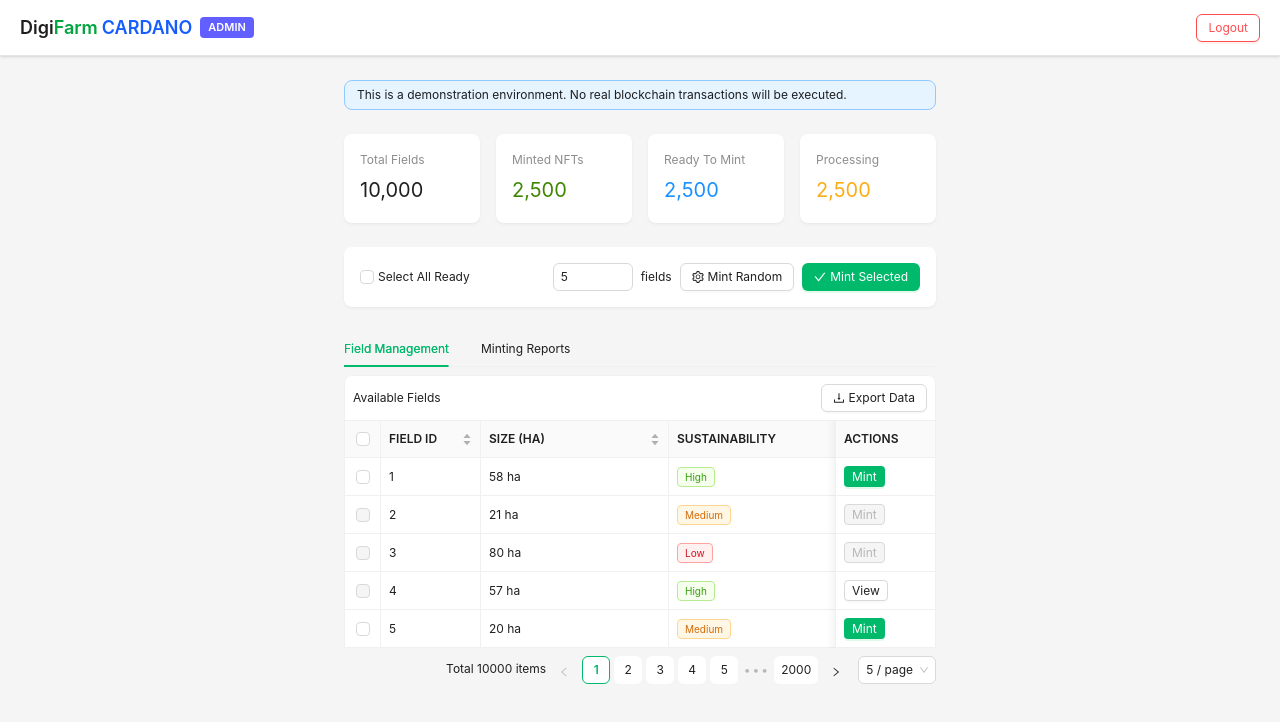
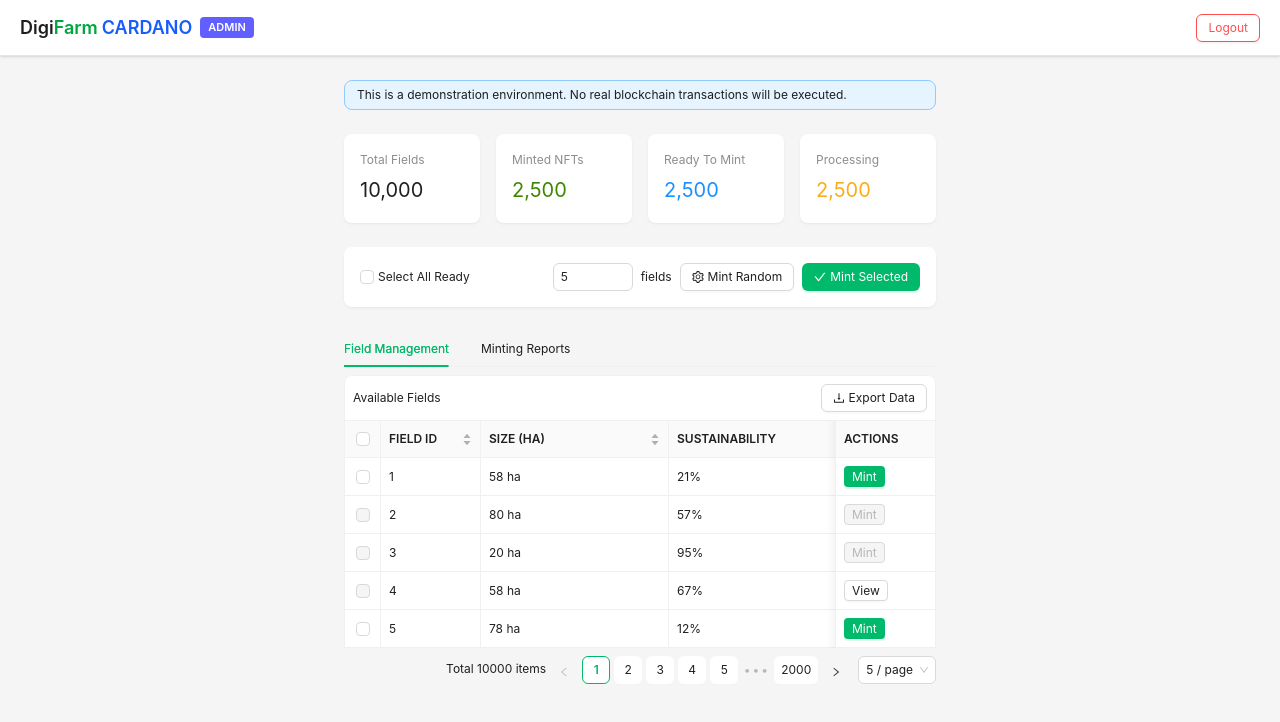
Before and after one commit to digifarmio/cardano_1300178, a React (Vite) app in the folder client/: page /admin in a window 1280 px wide. Shown: the top 722 px of the page. Built offline with nearby package versions, Linux system fonts and the light colour scheme; sample sign-in values are in the browser's storage.

Commit message:
feat(user): add user layout and dashboard screen

```diff
--- a/client/src/lib/types.ts
+++ b/client/src/lib/types.ts
@@ -20,13 +20,14 @@
 export interface FieldRecord {
   fieldId: string;
   size: number;
-  sustainability: string;
+  sustainability: string | number;
   status: string;
 }
 
-export interface MintReport {
+export interface MintingReport {
   date: string;
   totalFields: number;
   minted: number;
   failed: number;
+  csvUrl?: string;
 }
--- /dev/null
+++ b/client/src/lib/utils.ts
@@ -0,0 +1,24 @@
+export const fieldStatuses = ['Ready', 'Pending', 'In Progress', 'Minted'];
+export const nftStatuses = ['Claimable', 'Owned', 'Locked'];
+
+export const generateFieldsRecords = (count: number) =>
+  Array.from({ length: count }, (_, i) => ({
+    fieldId: (i + 1).toString(),
+    size: Math.floor(Math.random() * 91) + 10,
+    sustainability: Math.floor(Math.random() * 91) + 10,
+    status: fieldStatuses[i % fieldStatuses.length],
+  }));
+
+export const generateNftsRecords = (count: number) =>
+  Array.from({ length: count }, (_, i) => ({
+    fieldId: (i + 1).toString(),
+    size: Math.floor(Math.random() * 91) + 10,
+    sustainability: Math.floor(Math.random() * 91) + 10,
+    status: nftStatuses[i % nftStatuses.length],
+  }));
+
+export const mockData = [
+  { date: '2025-05-20', totalFields: 24, minted: 22, failed: 2 },
+  { date: '2025-05-18', totalFields: 43, minted: 43, failed: 0 },
+  { date: '2025-05-15', totalFields: 59, minted: 56, failed: 3 },
+];
--- a/client/src/pages/AdminDashboard/components/FieldsTable.tsx
+++ b/client/src/pages/AdminDashboard/components/AdminFieldsTable.tsx
@@ -4,7 +4,7 @@
 import { useState } from 'react';
 import type { FieldRecord } from '../../../lib/types';
 
-interface FieldsTableProps {
+interface AdminFieldsTableProps {
   dataSource: FieldRecord[];
   onView: (id: string) => void;
   onMint: (id: string) => void;
@@ -15,13 +15,13 @@
   };
 }
 
-const FieldsTable = ({
+const AdminFieldsTable = ({
   dataSource,
   onView,
   onMint,
   onExport,
   selected: { selectedRowKeys, setSelectedRowKeys },
-}: FieldsTableProps) => {
+}: AdminFieldsTableProps) => {
   const [pagination, setPagination] = useState({ current: 1, pageSize: 5 });
 
   const columns: ColumnsType<FieldRecord> = [
@@ -42,12 +42,12 @@
     {
       title: 'SUSTAINABILITY',
       dataIndex: 'sustainability',
-      filters: ['High', 'Medium', 'Low'].map((val) => ({ text: val, value: val })),
-      onFilter: (val, rec) => rec.sustainability === val,
+      sorter: (a, b) => {
+        const toNumber = (val: string | number) => Number(val);
+        return toNumber(a.sustainability) - toNumber(b.sustainability);
+      },
       responsive: ['sm'],
-      render: (s: 'High' | 'Medium' | 'Low') => (
-        <Tag color={{ High: 'green', Medium: 'orange', Low: 'red' }[s]}>{s}</Tag>
-      ),
+      render: (s: string | number) => `${s}%`,
     },
     {
       title: 'STATUS',
@@ -135,4 +135,4 @@
   );
 };
 
-export default FieldsTable;
+export default AdminFieldsTable;
--- a/client/src/pages/AdminDashboard/components/MintActionBar.tsx
+++ b/client/src/pages/AdminDashboard/components/AdminMintActionBar.tsx
@@ -1,7 +1,7 @@
 import { CheckOutlined, SettingOutlined } from '@ant-design/icons';
 import { Button, Card, Checkbox, Flex, InputNumber, Space, Tooltip } from 'antd';
 
-interface MintActionBarProps {
+interface AdminMintActionBarProps {
   selectAll: boolean;
   onSelectAllChange: (checked: boolean) => void;
   fieldCount: number;
@@ -10,14 +10,14 @@
   onMintSelected: () => void;
 }
 
-const MintActionBar = ({
+const AdminMintActionBar = ({
   selectAll,
   onSelectAllChange,
   fieldCount,
   onFieldCountChange,
   onMintRandom,
   onMintSelected,
-}: MintActionBarProps) => {
+}: AdminMintActionBarProps) => {
   return (
     <Card variant="borderless">
       <Flex align="center" justify="space-between" gap={16}>
@@ -44,4 +44,4 @@
   );
 };
 
-export default MintActionBar;
+export default AdminMintActionBar;
--- a/client/src/pages/AdminDashboard/index.tsx
+++ b/client/src/pages/AdminDashboard/index.tsx
@@ -1,33 +1,17 @@
 import { Alert, Flex, Tabs, message } from 'antd';
 import { useState } from 'react';
-import type { MintReport } from '../../lib/types';
+import type { MintingReport } from '../../lib/types';
+import { generateFieldsRecords, mockData } from '../../lib/utils';
+import AdminFieldsTable from './components/AdminFieldsTable';
+import AdminMintActionBar from './components/AdminMintActionBar';
+import AdminMintReportsTable from './components/AdminMintReportsTable';
 import AdminStats from './components/AdminStats';
-import FieldsTable from './components/FieldsTable';
-import MintActionBar from './components/MintActionBar';
-import ReportsTable from './components/ReportsTable';
-
-const sustainabilityLevels = ['High', 'Medium', 'Low'];
-const statuses = ['Ready', 'Pending', 'In Progress', 'Minted'];
-
-const generateRecords = (count: number) =>
-  Array.from({ length: count }, (_, i) => ({
-    fieldId: (i + 1).toString(),
-    size: Math.floor(Math.random() * 91) + 10,
-    sustainability: sustainabilityLevels[i % sustainabilityLevels.length],
-    status: statuses[i % statuses.length],
-  }));
-
-const mockData = [
-  { date: '2025-05-20', totalFields: 24, minted: 22, failed: 2 },
-  { date: '2025-05-18', totalFields: 43, minted: 43, failed: 0 },
-  { date: '2025-05-15', totalFields: 59, minted: 56, failed: 3 },
-];
 
 const AdminDashboard = () => {
   const [selectedRowKeys, setSelectedRowKeys] = useState<React.Key[]>([]);
   const [selectAllReady, setSelectAllReady] = useState(false);
   const [fieldCount, setFieldCount] = useState(5);
-  const [fieldsData, setFieldsData] = useState(generateRecords(10000));
+  const [fieldsData, setFieldsData] = useState(generateFieldsRecords(10000));
 
   const handleView = (id: string | number | bigint) => {
     message.info(`Viewing field with ID: ${id}`);
@@ -44,7 +28,7 @@
     message.info(`Exporting data as ${format.toUpperCase()}`);
   };
 
-  const handleDownload = (report: MintReport): void => {
+  const handleDownload = (report: MintingReport): void => {
     console.log('Download CSV for:', report.date);
     message.info(`Downloading report for ${report.date}`);
   };
@@ -112,7 +96,7 @@
         processing={fieldsData.filter((f) => f.status === 'In Progress').length}
       />
 
-      <MintActionBar
+      <AdminMintActionBar
         selectAll={selectAllReady}
         onSelectAllChange={handleSelectAllReady}
         fieldCount={fieldCount}
@@ -128,7 +112,7 @@
             key: '1',
             label: 'Field Management',
             children: (
-              <FieldsTable
+              <AdminFieldsTable
                 dataSource={fieldsData}
                 onView={handleView}
                 onMint={handleMint}
@@ -143,7 +127,7 @@
           {
             key: '2',
             label: 'Minting Reports',
-            children: <ReportsTable data={mockData} onDownload={handleDownload} />,
+            children: <AdminMintReportsTable data={mockData} onDownload={handleDownload} />,
           },
         ]}
       />
--- /dev/null
+++ b/client/src/pages/UserDashboard/components/UserFieldsTable.tsx
@@ -0,0 +1,134 @@
+import { DownloadOutlined } from '@ant-design/icons';
+import { Button, Dropdown, Space, Table, Tag } from 'antd';
+import type { ColumnsType } from 'antd/es/table';
+import { useState } from 'react';
+import type { FieldRecord } from '../../../lib/types';
+
+interface UserFieldsTableProps {
+  dataSource: FieldRecord[];
+  onClaim: (id: string) => void;
+  onView: (id: string) => void;
+  onExport?: (format: 'csv' | 'json') => void;
+}
+
+const UserFieldsTable = ({ dataSource, onClaim, onView, onExport }: UserFieldsTableProps) => {
+  const [pagination, setPagination] = useState({ current: 1, pageSize: 10 });
+
+  const columns: ColumnsType<FieldRecord> = [
+    {
+      title: 'FIELD ID',
+      dataIndex: 'fieldId',
+      key: 'fieldId',
+      width: 100,
+      fixed: 'left',
+      sorter: (a, b) => +a.fieldId - +b.fieldId,
+    },
+    {
+      title: 'SIZE (HA)',
+      dataIndex: 'size',
+      key: 'size',
+      render: (size: number) => size.toFixed(2),
+      sorter: (a, b) => a.size - b.size,
+      responsive: ['sm'],
+    },
+    {
+      title: 'SUSTAINABILITY',
+      dataIndex: 'sustainability',
+      sorter: (a, b) => {
+        const toNumber = (val: string | number) => Number(val);
+        return toNumber(a.sustainability) - toNumber(b.sustainability);
+      },
+      responsive: ['sm'],
+      render: (s: string | number) => `${s}%`,
+    },
+    {
+      title: 'STATUS',
+      dataIndex: 'status',
+      key: 'status',
+      filters: [
+        { text: 'All Fields', value: 'All Fields' },
+        { text: 'Claimable', value: 'Claimable' },
+        { text: 'Owned', value: 'Owned' },
+        { text: 'Locked', value: 'Locked' },
+      ],
+      responsive: ['md'],
+      onFilter: (value: boolean | React.Key, record) =>
+        value === true || value === false
+          ? true
+          : value === 'All Fields'
+            ? true
+            : record.status === value,
+      render: (status: string) => {
+        const color = status === 'Claimable' ? 'green' : status === 'Owned' ? 'blue' : 'red';
+        return <Tag color={color}>{status}</Tag>;
+      },
+    },
+    {
+      title: 'ACTIONS',
+      key: 'actions',
+      fixed: 'right',
+      width: 150,
+      render: (_: unknown, record: FieldRecord) => (
+        <Space size="small">
+          {record.status === 'Claimable' && (
+            <Button type="primary" size="small" onClick={() => onClaim(record.fieldId)}>
+              Claim NFT
+            </Button>
+          )}
+          {record.status === 'Owned' && (
+            <Button size="small" onClick={() => onView(record.fieldId)}>
+              View NFT
+            </Button>
+          )}
+          {record.status === 'Locked' && (
+            <Button disabled size="small">
+              Not Available
+            </Button>
+          )}
+        </Space>
+      ),
+    },
+  ];
+
+  return (
+    <Table
+      rowKey="fieldId"
+      columns={columns}
+      dataSource={dataSource}
+      sticky
+      bordered
+      scroll={{ x: 800 }}
+      pagination={{
+        ...pagination,
+        showSizeChanger: true,
+        pageSizeOptions: ['10', '20', '50'],
+        showTotal: (total) => `Total ${total} items`,
+        position: ['bottomRight'],
+        onChange: (current, pageSize) => setPagination({ current, pageSize }),
+        onShowSizeChange: (_, size) => setPagination({ current: 1, pageSize: size }),
+      }}
+      title={() => (
+        <div style={{ display: 'flex', justifyContent: 'space-between', alignItems: 'center' }}>
+          <h3 style={{ margin: 0 }}>Available Fields</h3>
+          {onExport && (
+            <Dropdown
+              menu={{
+                items: ['csv', 'json'].map((f) => ({
+                  key: f,
+                  label: `Export as ${f.toUpperCase()}`,
+                })),
+                onClick: ({ key }) => onExport(key as 'csv' | 'json'),
+              }}
+            >
+              <Button icon={<DownloadOutlined />} type="default" size="middle">
+                Export Data
+              </Button>
+            </Dropdown>
+          )}
+        </div>
+      )}
+    />
+  );
+};
+
+export default UserFieldsTable;
--- a/client/src/pages/UserDashboard/index.tsx
+++ b/client/src/pages/UserDashboard/index.tsx
@@ -1,3 +1,29 @@
-const UserDashboard = () => <div>UserDashboard</div>;
+import { Alert, Flex } from 'antd';
+import console from 'console';
+import { useState } from 'react';
+import { generateNftsRecords } from '../../lib/utils';
+import UserFieldsTable from './components/UserFieldsTable';
+
+const UserDashboard = () => {
+  const [fieldsData] = useState(generateNftsRecords(10000));
+
+  const handleClaim = (id: string) => {
+    console.log('🚀 ~ handleClaim ~ id:', id);
+  };
+
+  const handleView = (id: string) => {
+    console.log('🚀 ~ handleView ~ id:', id);
+  };
+
+  return (
+    <Flex vertical gap={24}>
+      <Alert
+        message="This is a demonstration environment. No real blockchain transactions will be executed."
+        type="info"
+      />
+      <UserFieldsTable dataSource={fieldsData} onClaim={handleClaim} onView={handleView} />
+    </Flex>
+  );
+};
 
 export default UserDashboard;
```
Also changed, not shown: client/src/pages/AdminDashboard/components/AdminMintReportsTable.tsx (renamed from client/src/pages/AdminDashboard/components/ReportsTable.tsx, +4 -11 lines).
